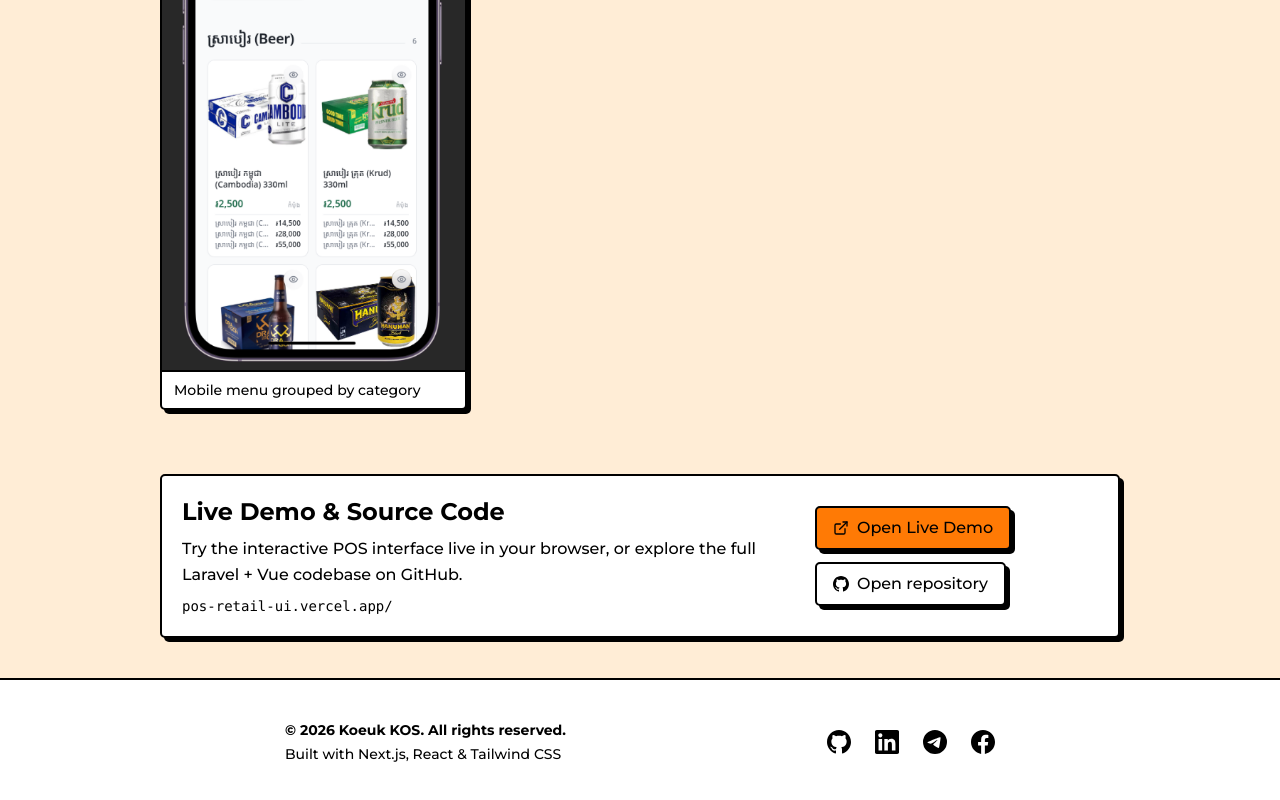
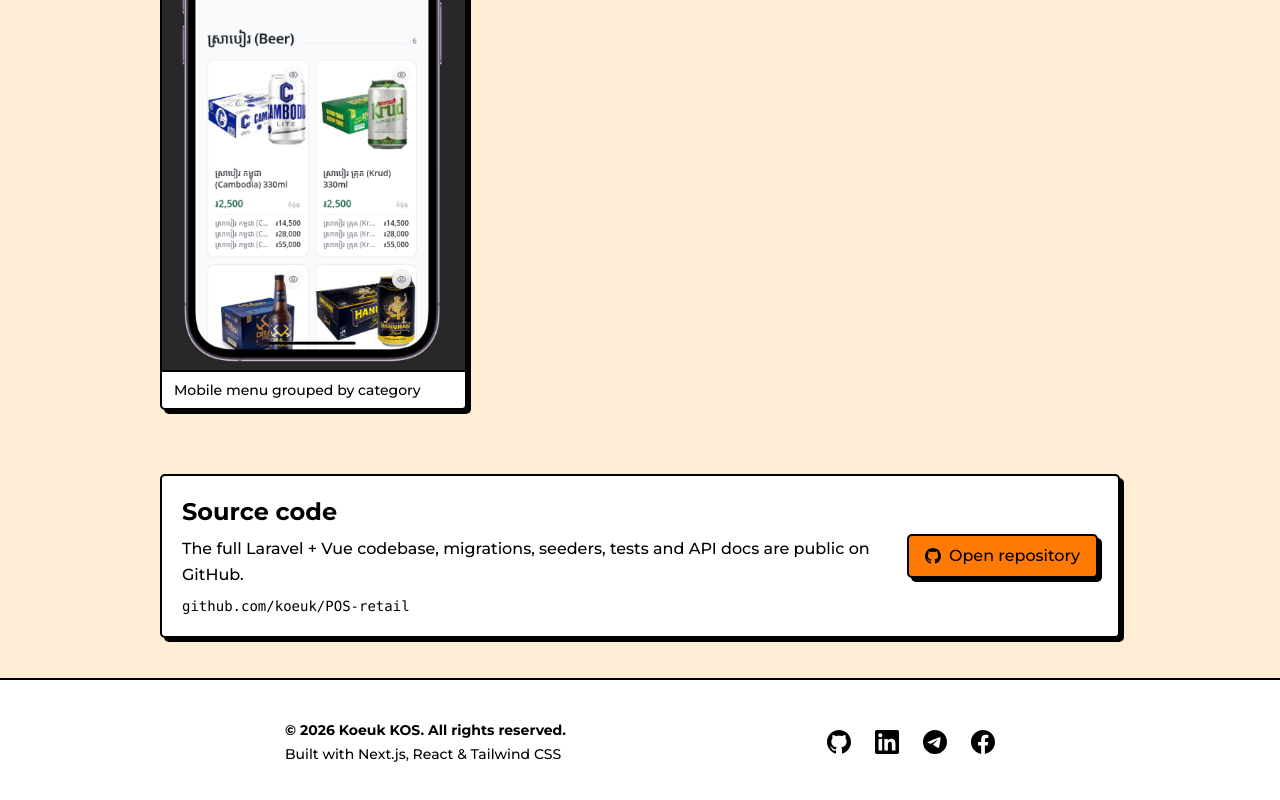
Before and after one commit to koeuk/Portfolio, a Next.js app: page /pos-retail in a window 1280 px wide. Shown: the part 6157-6957 px from the top of the page. Built offline with nearby package versions, Linux system fonts and the light colour scheme.

Commit message:
refactor: remove live demo link and update source code section content in PosRetail component

```diff
--- a/app/pos-retail/PosRetail.tsx
+++ b/app/pos-retail/PosRetail.tsx
@@ -269,23 +269,17 @@ export function PosRetail() {
       <Card as="section" className="flex flex-col justify-between gap-6 md:flex-row md:items-center" aria-labelledby="pos-source">
         <div className="min-w-0">
           <h2 id="pos-source" className="font-heading text-xl sm:text-2xl">
-            Live Demo & Source Code
+            Source code
           </h2>
           <p className="mt-2 leading-relaxed">
-            Try the interactive POS interface live in your browser, or explore the full Laravel + Vue codebase on GitHub.
+            The full Laravel + Vue codebase, migrations, seeders, tests and API docs are public on GitHub.
           </p>
-          <p className="mt-2 break-all font-mono text-sm">{liveUrl.replace('https://', '')}</p>
+          <p className="mt-2 break-all font-mono text-sm">{githubUrl.replace('https://', '')}</p>
         </div>
-        <div className="flex flex-wrap items-center gap-3">
-          <Button href={liveUrl} variant="main" className="flex-shrink-0">
-            <ExternalLink className="h-4 w-4" />
-            Open Live Demo
-          </Button>
-          <Button href={githubUrl} className="flex-shrink-0">
-            <GitHubIcon />
-            Open repository
-          </Button>
-        </div>
+        <Button href={githubUrl} variant="main" className="flex-shrink-0">
+          <GitHubIcon />
+          Open repository
+        </Button>
       </Card>
 
       <Lightbox images={allShots} index={lightboxIndex} onIndexChange={setLightboxIndex} onClose={closeLightbox} />
```
